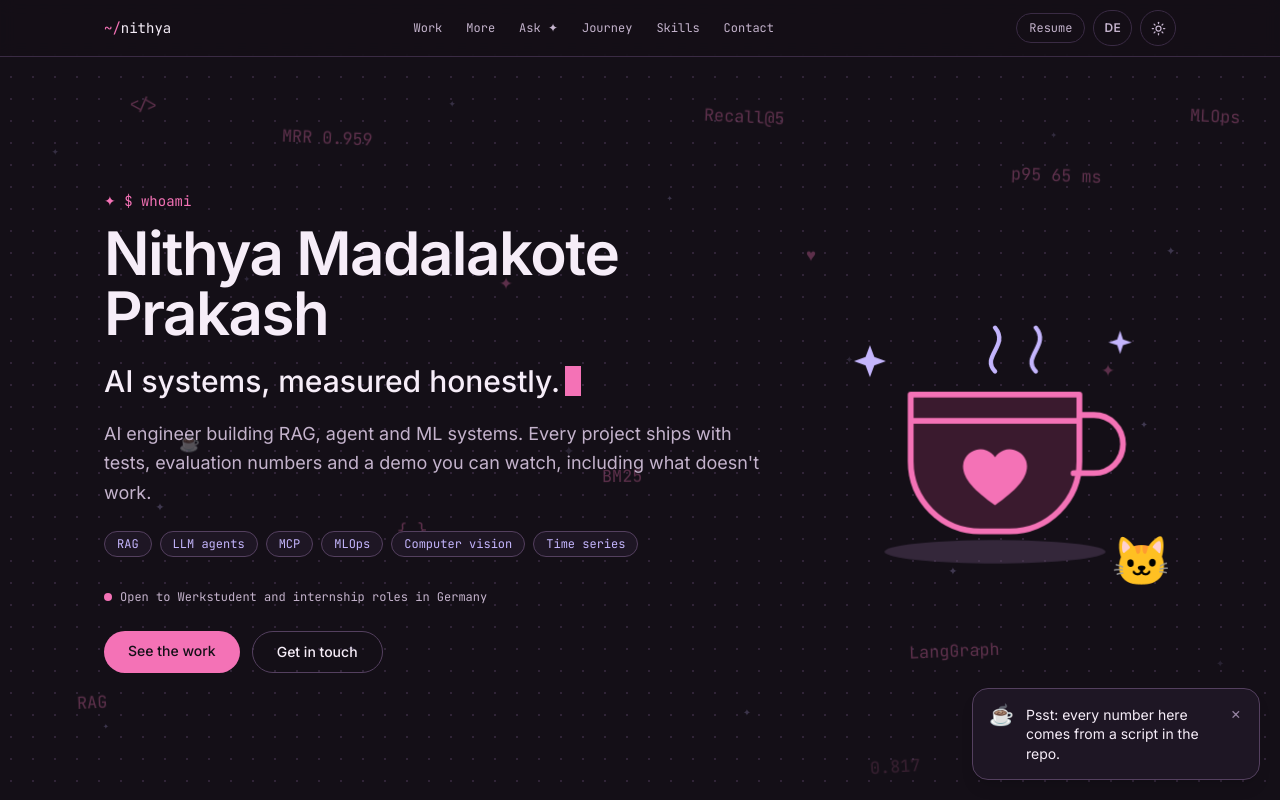
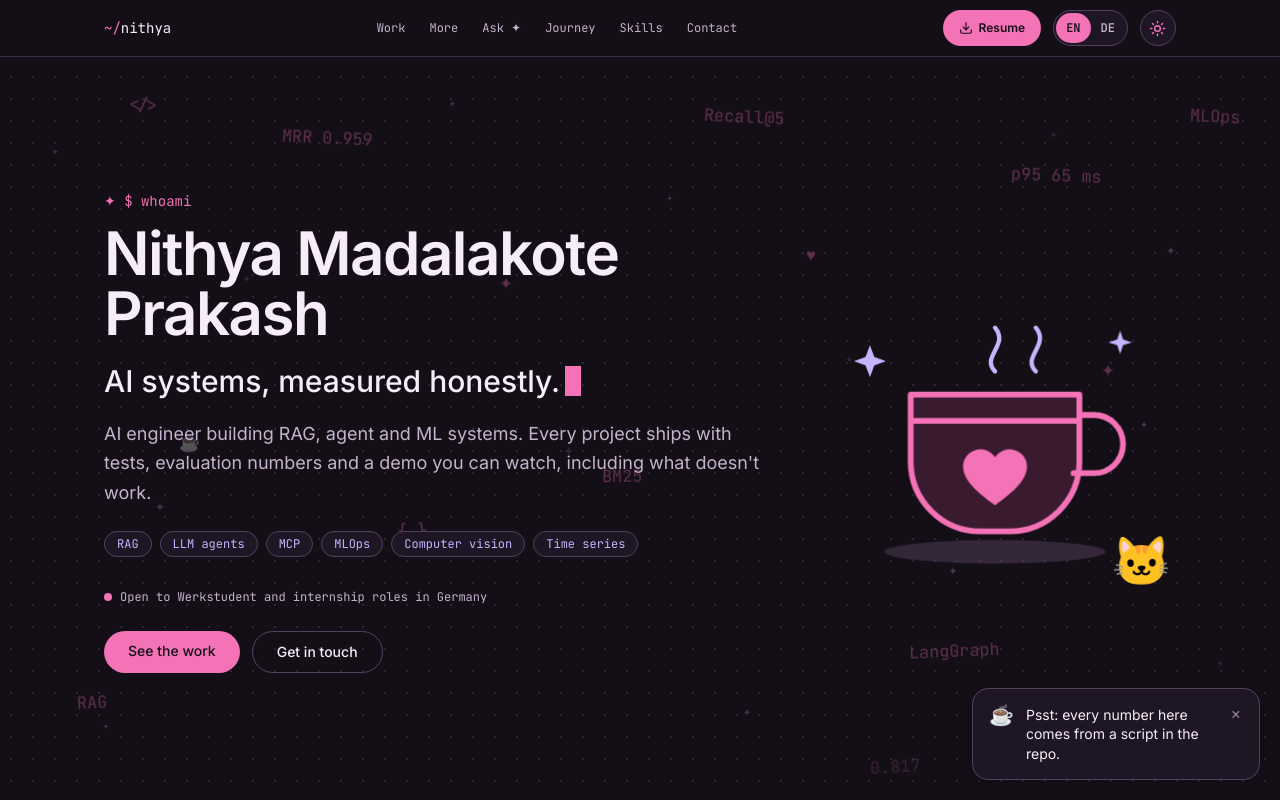
Before and after one commit to nithya-prakash/NithyaPortfolio, a Next.js app: page / in a window 1280 px wide. Shown: the top 800 px of the page. Built offline with nearby package versions, Linux system fonts and the light colour scheme.

Commit message:
Make resume, language and theme controls more visible

```diff
--- a/src/components/LanguageToggle.tsx
+++ b/src/components/LanguageToggle.tsx
@@ -4,16 +4,35 @@ import { useLanguage } from "@/lib/LanguageContext";
 
 export default function LanguageToggle() {
   const { lang, setLang } = useLanguage();
-  const next = lang === "en" ? "de" : "en";
+  const options = [
+    { code: "en", label: "EN", name: "English" },
+    { code: "de", label: "DE", name: "Deutsch" },
+  ] as const;
 
   return (
-    <button
-      type="button"
-      onClick={() => setLang(next)}
-      aria-label={lang === "en" ? "Zu Deutsch wechseln" : "Switch to English"}
-      className="flex h-9 min-w-9 items-center justify-center rounded-full border border-line px-2.5 text-xs font-semibold uppercase tracking-wide text-ink-soft transition-colors hover:border-accent hover:text-accent"
+    <div
+      role="group"
+      aria-label="Language"
+      className="flex h-9 items-center rounded-full border border-line-strong bg-surface p-0.5 font-mono text-xs"
     >
-      {lang === "en" ? "DE" : "EN"}
-    </button>
+      {options.map((o) => {
+        const active = lang === o.code;
+        return (
+          <button
+            key={o.code}
+            type="button"
+            onClick={() => setLang(o.code)}
+            aria-pressed={active}
+            aria-label={o.name}
+            title={o.name}
+            className={`h-full rounded-full px-2.5 font-semibold transition-colors ${
+              active ? "bg-accent text-bg" : "text-ink-soft hover:text-accent"
+            }`}
+          >
+            {o.label}
+          </button>
+        );
+      })}
+    </div>
   );
 }
--- a/src/components/Nav.tsx
+++ b/src/components/Nav.tsx
@@ -1,5 +1,6 @@
 "use client";
 
+import { Download } from "lucide-react";
 import LanguageToggle from "@/components/LanguageToggle";
 import ThemeToggle from "@/components/ThemeToggle";
 import { useLanguage } from "@/lib/LanguageContext";
@@ -32,13 +33,14 @@ export default function Nav() {
             </li>
           ))}
         </ul>
-        <div className="flex items-center gap-2">
+        <div className="flex items-center gap-2 sm:gap-3">
           <a
             href={t.profile.resumeHref}
             target="_blank"
             rel="noreferrer"
-            className="hidden rounded-full border border-line px-3 py-1.5 font-mono text-xs text-ink-soft transition-colors hover:border-accent hover:text-accent sm:block"
+            className="flex h-9 items-center gap-1.5 rounded-full bg-accent px-3.5 text-xs font-semibold text-bg transition-transform hover:-translate-y-0.5 sm:px-4"
           >
+            <Download size={14} aria-hidden />
             {ui[lang].resume}
           </a>
           <LanguageToggle />
--- a/src/components/ThemeToggle.tsx
+++ b/src/components/ThemeToggle.tsx
@@ -13,7 +13,7 @@ export default function ThemeToggle() {
   useEffect(() => setMounted(true), []);
 
   if (!mounted) {
-    return <div className="h-9 w-9 rounded-full border border-line" aria-hidden />;
+    return <div className="h-9 w-9 rounded-full border border-line-strong" aria-hidden />;
   }
 
   const isDark = resolvedTheme === "dark";
@@ -23,9 +23,10 @@ export default function ThemeToggle() {
       type="button"
       onClick={() => setTheme(isDark ? "light" : "dark")}
       aria-label={isDark ? t.themeToggle.switchToLight : t.themeToggle.switchToDark}
-      className="flex h-9 w-9 items-center justify-center rounded-full border border-line text-ink-soft transition-colors hover:border-accent hover:text-accent"
+      title={isDark ? t.themeToggle.switchToLight : t.themeToggle.switchToDark}
+      className="flex h-9 w-9 items-center justify-center rounded-full border border-line-strong bg-surface text-accent transition-colors hover:border-accent hover:bg-accent-soft"
     >
-      {isDark ? <Sun size={15} /> : <Moon size={15} />}
+      {isDark ? <Sun size={17} /> : <Moon size={17} />}
     </button>
   );
 }
```
